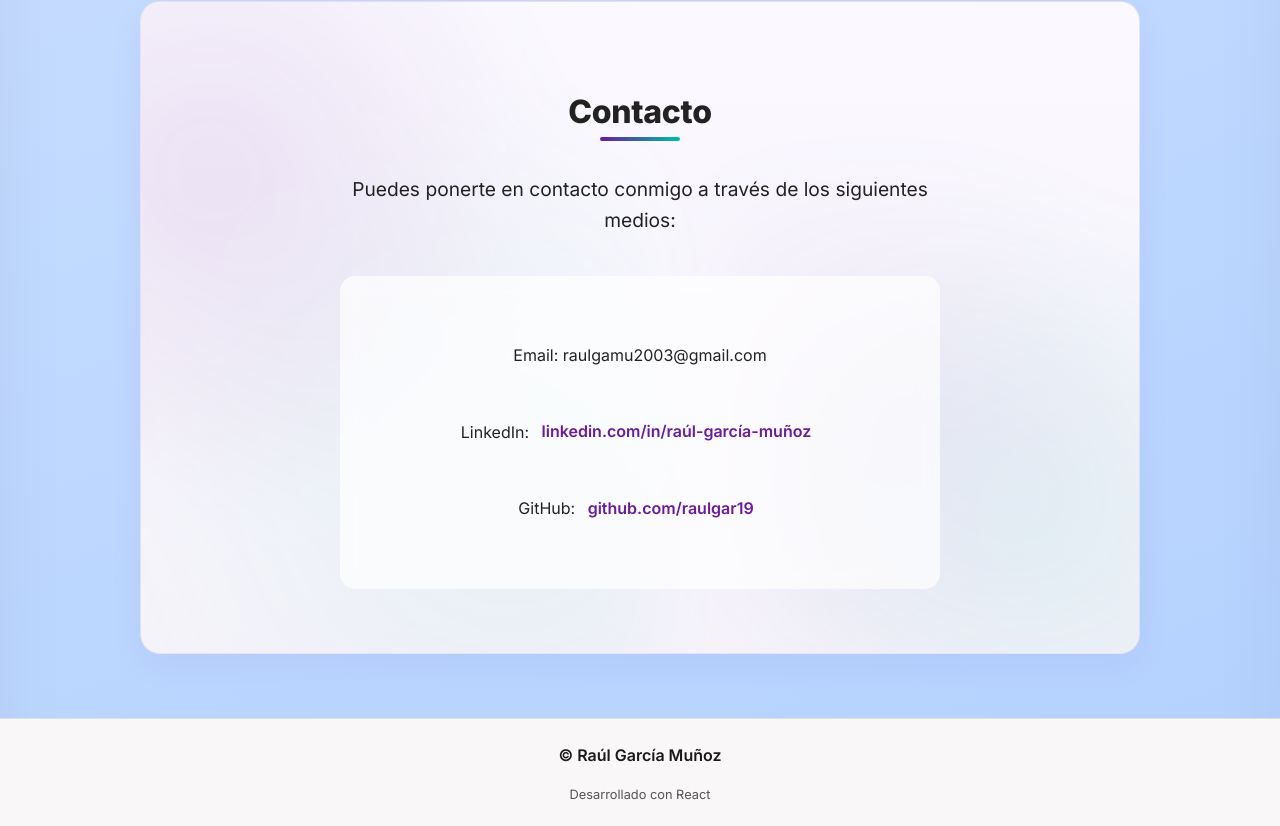
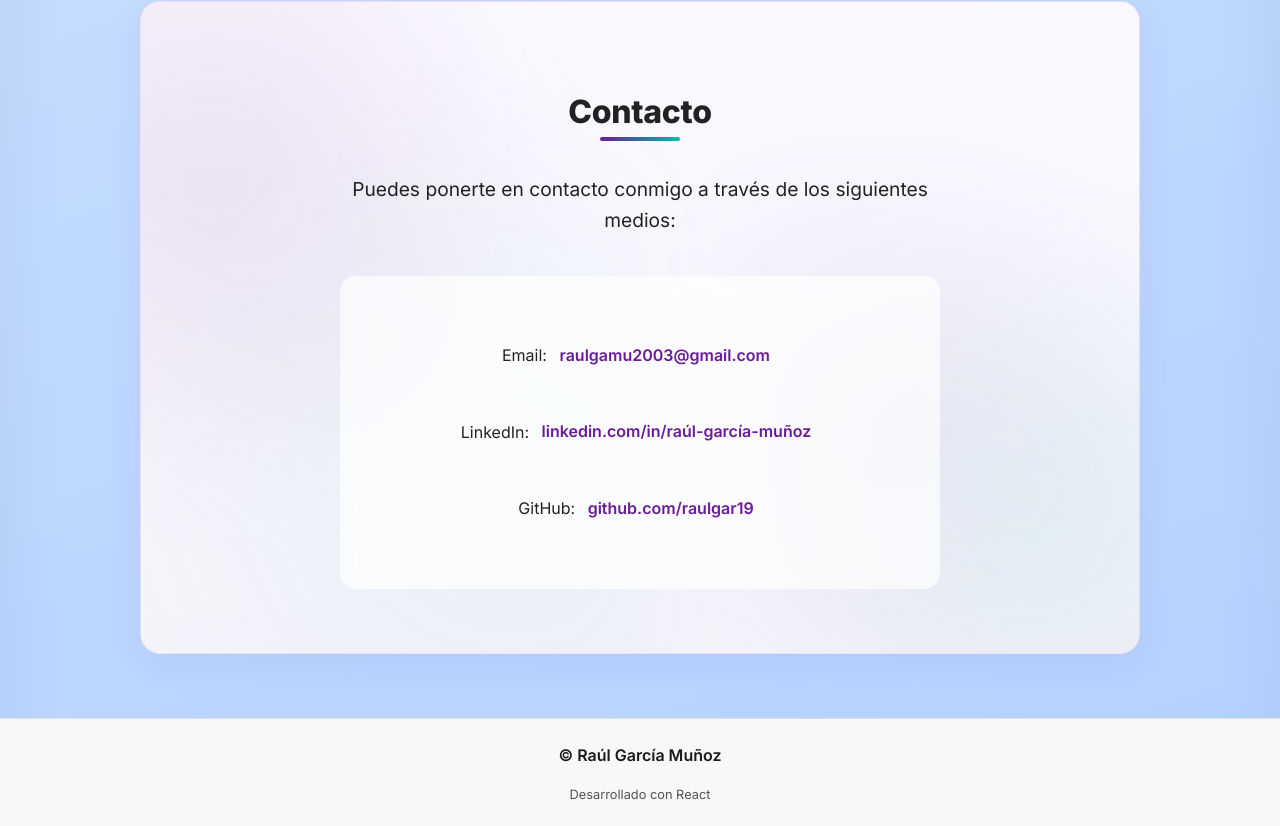
Before and after one commit to raulgar19/portfolio, a React (Create React App) app: page / in a window 1280 px wide. Shown: the part 2485-3311 px from the top of the page. Built offline with nearby package versions, Linux system fonts and the light colour scheme; the HTML template or start-up script is replaced by a standard one.

Commit message:
Enhance Contact component by making email address clickable for improved user experience

```diff
--- a/src/components/contact/Contact.jsx
+++ b/src/components/contact/Contact.jsx
@@ -10,7 +10,10 @@ function Contact() {
       <p>{t("description")}</p>
 
       <div className="contact-info">
-        <p>{t("email")}: raulgamu2003@gmail.com</p>
+        <p>
+          {t("email")}:{" "}
+          <a href="mailto:raulgamu2003@gmail.com">raulgamu2003@gmail.com</a>
+        </p>
         <p>
           {t("linkedin")}:{" "}
           <a href={t("linkedinUrl")} target="_blank" rel="noopener noreferrer">
```
